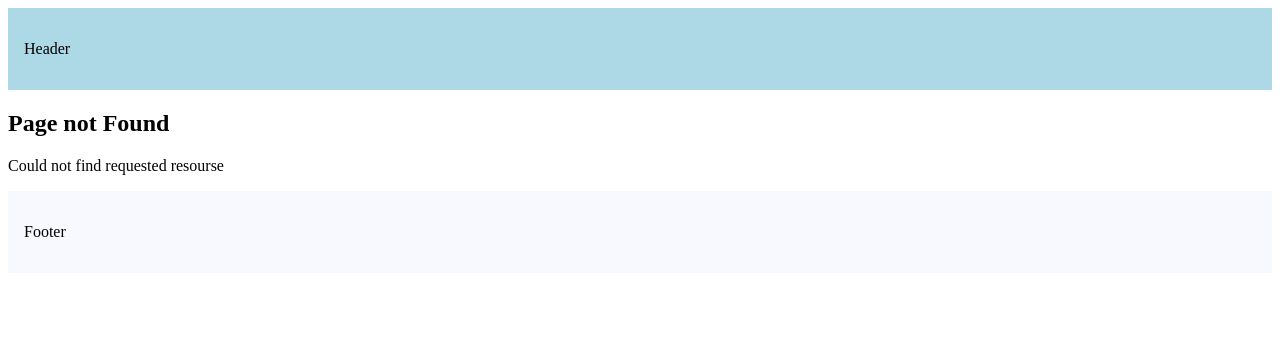
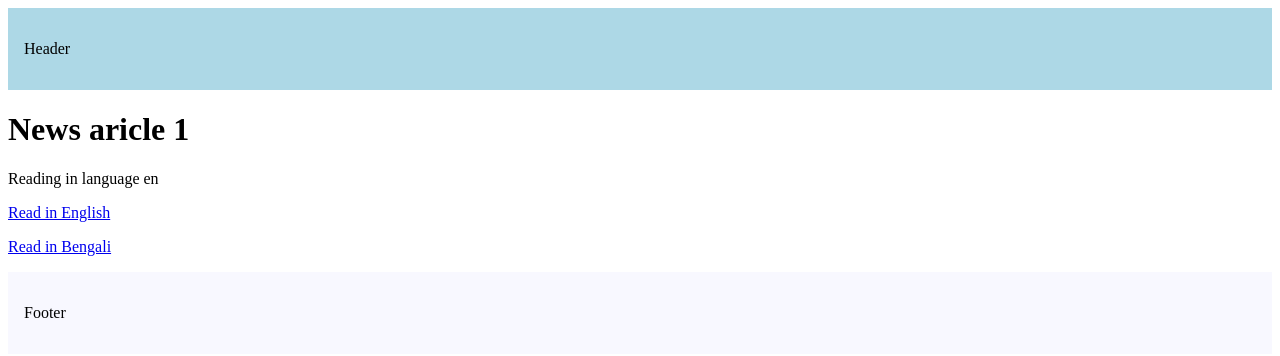
Before and after one commit to lokhacodes/nextjsbasics, a Next.js app: page /articles/1 in a window 1280 px wide. Before the commit this address had no page. Shown: the top 356 px of the page. Built offline with nearby package versions, Linux system fonts and the light colour scheme.

Commit message:
params search params

```diff
--- /dev/null
+++ b/src/app/articles/[articleId]/page.tsx
@@ -0,0 +1,25 @@
+"use client";
+import Link from "next/link";
+import {use} from "react";
+
+export default function NewsArticlePage ({params, searchParams}:
+    {params: Promise < {articleId: string}>;
+     searchParams: Promise <{lang?: "en|bn"}>;
+}
+) {
+    const {articleId} =  use (params);
+    const {lang = "en" } = use (searchParams);
+    return (
+        <div>
+            <h1>News aricle {articleId} </h1>
+            <p>Reading in language {lang}</p>
+
+
+
+            <div>
+                <p><Link href={`/articles/${articleId}?lang=en`}>Read in English</Link></p>
+                <p><Link href={`/articles/${articleId}?lang=bn`}>Read in Bengali</Link></p>
+            </div>
+        </div>
+    );
+}
--- a/src/app/page.tsx
+++ b/src/app/page.tsx
@@ -5,6 +5,8 @@ export default function Home() {
             <h1>Welcome to home page!</h1>
             <p><Link href="/blog">Blog</Link> </p>
             <p><Link href = "/products">Products</Link></p>
+            <p><Link href="/articles/breaking-news-123?lang=en">Read in English </Link></p>
+            <p><Link href="/articles/breaking-news-123?lang=bn">Read in Bengali </Link></p>
         </>
     );
 }
```
